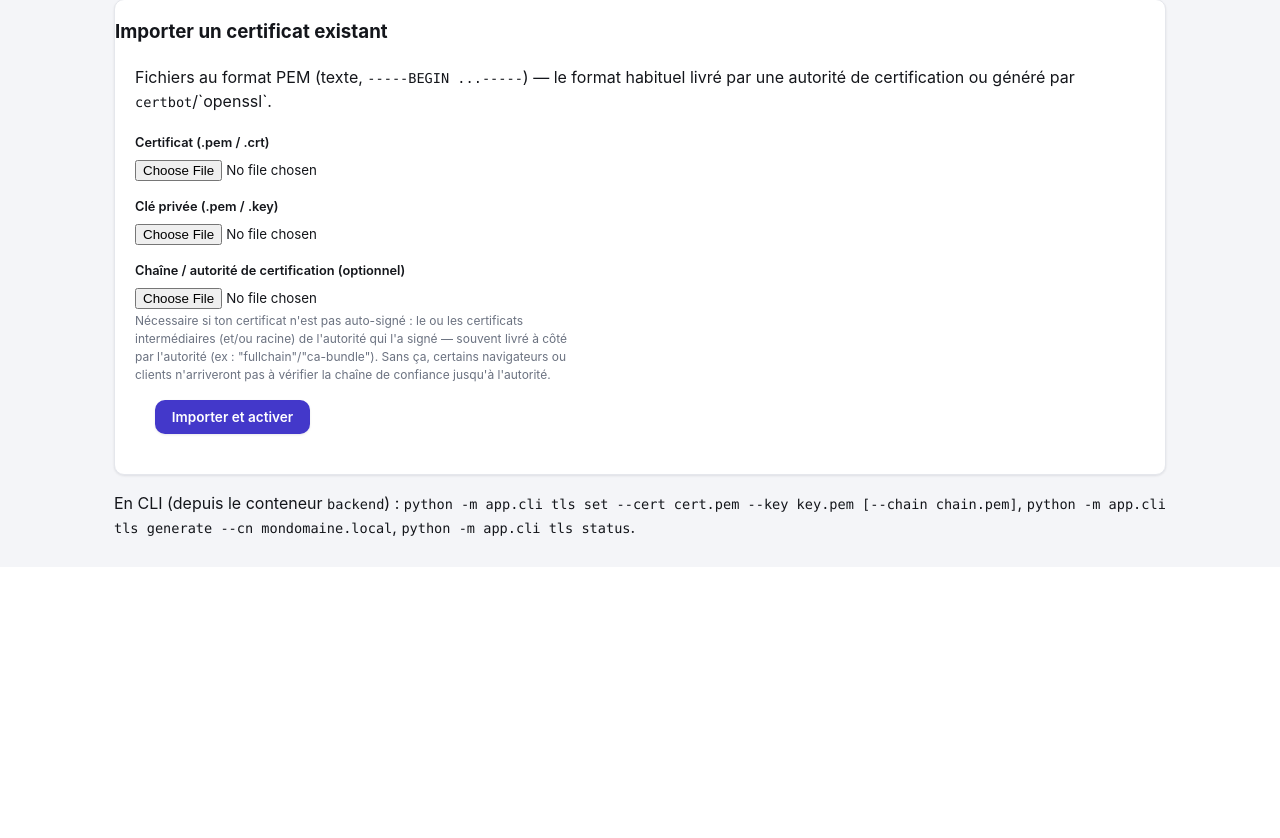
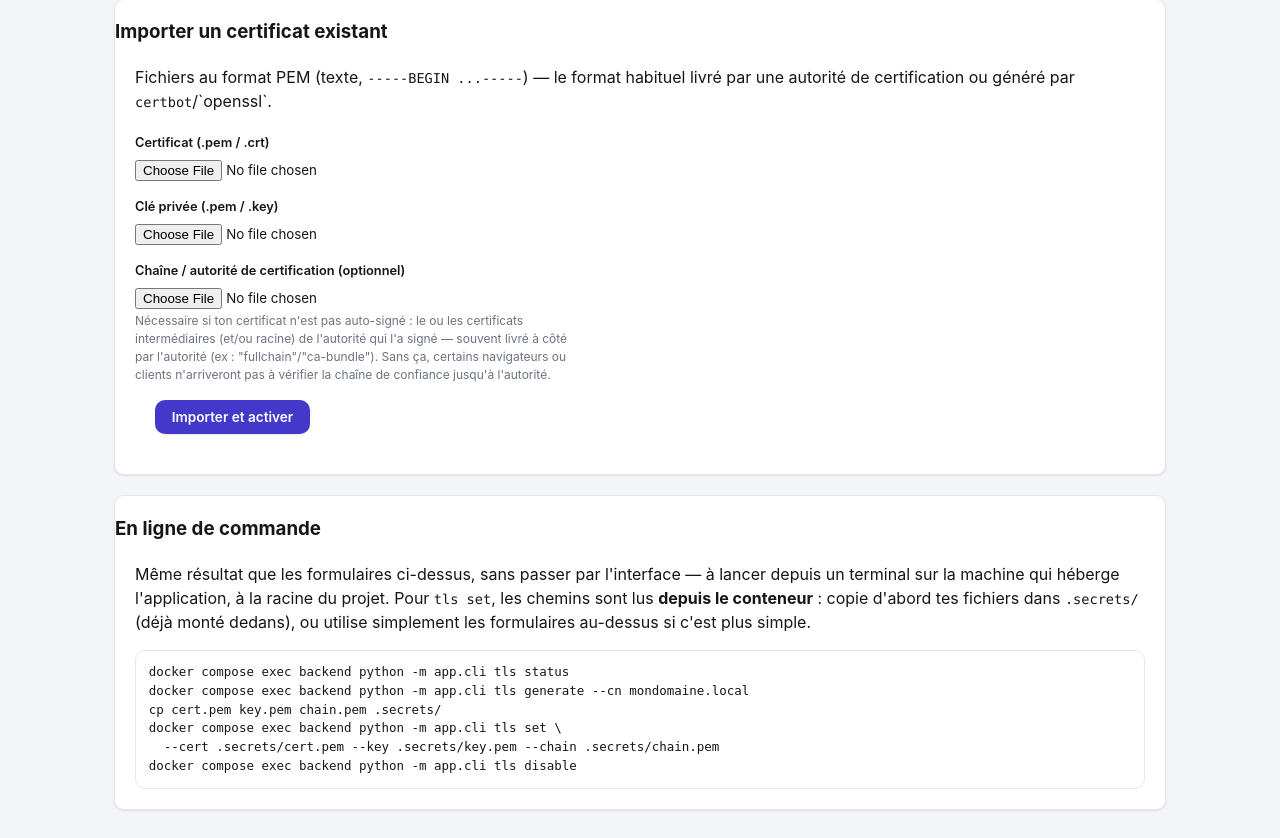
Before and after one commit to mshadow6/hephaestus, a Python web app: template backend/app/templates/settings_tls.html in a window 1280 px wide. Shown: the part 858-1696 px from the top of the page. Before the commit the page ends 1394 px from the top, so only its background shows below. Run offline with Jinja, Linux system fonts and the light colour scheme; the template is opened without the code that fills it, so the values that code supplies are empty.

Commit message:
Rends plus lisible le bloc CLI de /settings/tls
Les 3 commandes collées à la suite en une seule phrase -> une vraie carte
dédiée, un bloc de code (une commande par ligne), et une phrase qui dit où
les lancer concrètement : depuis le terminal du host (docker compose exec),
pas depuis l'intérieur du conteneur comme l'ancienne formulation le laissait
penser. Précise aussi que "tls set" lit les chemins depuis le conteneur, pas
l'hôte - copier les fichiers dans .secrets/ (déjà monté) avant, ou utiliser
simplement le formulaire web si plus simple.

```diff
--- a/backend/app/templates/settings_tls.html
+++ b/backend/app/templates/settings_tls.html
@@ -102,10 +102,20 @@
   </form>
 </div>
 
-<div class="help" style="margin-top: 1rem;">
-  En CLI (depuis le conteneur <code>backend</code>) :
-  <code class="mono">python -m app.cli tls set --cert cert.pem --key key.pem [--chain chain.pem]</code>,
-  <code class="mono">python -m app.cli tls generate --cn mondomaine.local</code>,
-  <code class="mono">python -m app.cli tls status</code>.
+<div class="card" style="margin-top: 1.25rem;">
+  <h3>En ligne de commande</h3>
+  <div class="help" style="padding: 0 1.25rem 1rem;">
+    Même résultat que les formulaires ci-dessus, sans passer par l'interface — à lancer
+    depuis un terminal sur la machine qui héberge l'application, à la racine du projet.
+    Pour <code>tls set</code>, les chemins sont lus <strong>depuis le conteneur</strong> :
+    copie d'abord tes fichiers dans <code>.secrets/</code> (déjà monté dedans), ou utilise
+    simplement les formulaires au-dessus si c'est plus simple.
+  </div>
+  <pre class="log-output" style="margin: 0 1.25rem 1.25rem;">docker compose exec backend python -m app.cli tls status
+docker compose exec backend python -m app.cli tls generate --cn mondomaine.local
+cp cert.pem key.pem chain.pem .secrets/
+docker compose exec backend python -m app.cli tls set \
+  --cert .secrets/cert.pem --key .secrets/key.pem --chain .secrets/chain.pem
+docker compose exec backend python -m app.cli tls disable</pre>
 </div>
 {% endblock %}
```
